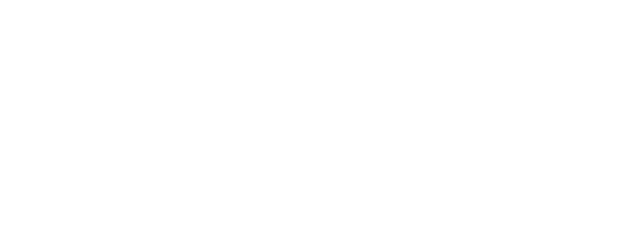
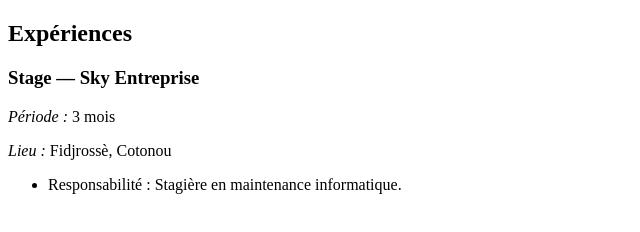
Before and after one commit to kamaroudine151-prog/mon-cv, a plain HTML site: page index.html in a window 1280 px wide. Shown: the whole page, without its empty margins (0-640 px from the left). Drawn offline with Linux system fonts and the light colour scheme.

Commit message:
mise en place de le section experiences

```diff
--- a/index.html
+++ b/index.html
@@ -6,6 +6,17 @@
     <title>Mon-CV</title>
 </head>
 <body>
+    <h2>Expériences</h2>
 
+    <article>
+      <h3>Stage — Sky Entreprise</h3>
+      <p><em>Période :</em> 3 mois</p>
+      <p><em>Lieu :</em> Fidjrossè, Cotonou</p>
+      <ul>
+        <li>Responsabilité : Stagière en maintenance informatique.</li>
+        </ul>
+    </article>
+
+  </section>
 </body>
 </html>
```
